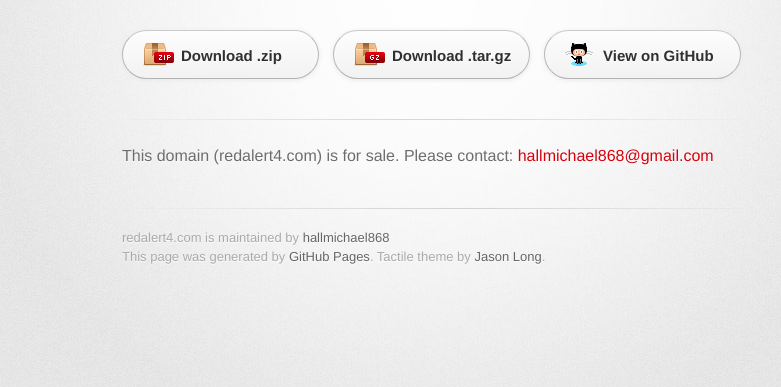
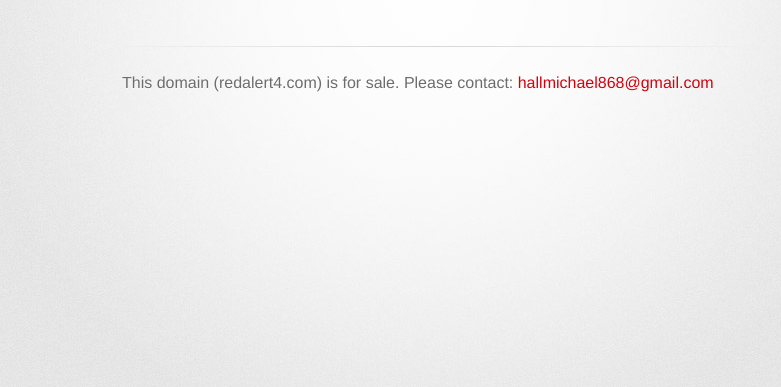
Before and after one commit to hallmichael868/RedAlert4Webpage, a plain HTML site: page index.html in a window 1280 px wide. Shown: the part 127-514 px from the top of the page, without its empty margins (208-989 px from the left). Drawn offline with Linux system fonts and the light colour scheme; a web font is replaced by a local one.

Commit message:
Update index.html

```diff
--- a/index.html
+++ b/index.html
@@ -22,24 +22,12 @@
           <h2>redalert4.com domain for sale</h2>
         </header>
 
-        <section id="downloads" class="clearfix">
-          <a href="https://github.com/hallmichael868/RedAlert4Webpage/zipball/master" id="download-zip" class="button"><span>Download .zip</span></a>
-          <a href="https://github.com/hallmichael868/RedAlert4Webpage/tarball/master" id="download-tar-gz" class="button"><span>Download .tar.gz</span></a>
-          <a href="https://github.com/hallmichael868/RedAlert4Webpage" id="view-on-github" class="button"><span>View on GitHub</span></a>
-        </section>
-
         <hr>
 
         <section id="main_content">
           <p>This domain (redalert4.com) is for sale. Please contact: <a href="mailto:hallmichael868@gmail.com">hallmichael868@gmail.com</a></p>
         </section>
 
-        <footer>
-          redalert4.com is maintained by <a href="https://github.com/hallmichael868">hallmichael868</a><br>
-          This page was generated by <a href="http://pages.github.com">GitHub Pages</a>. Tactile theme by <a href="https://twitter.com/jasonlong">Jason Long</a>.
-        </footer>
-
-
       </div>
     </div>
   </body>
```
